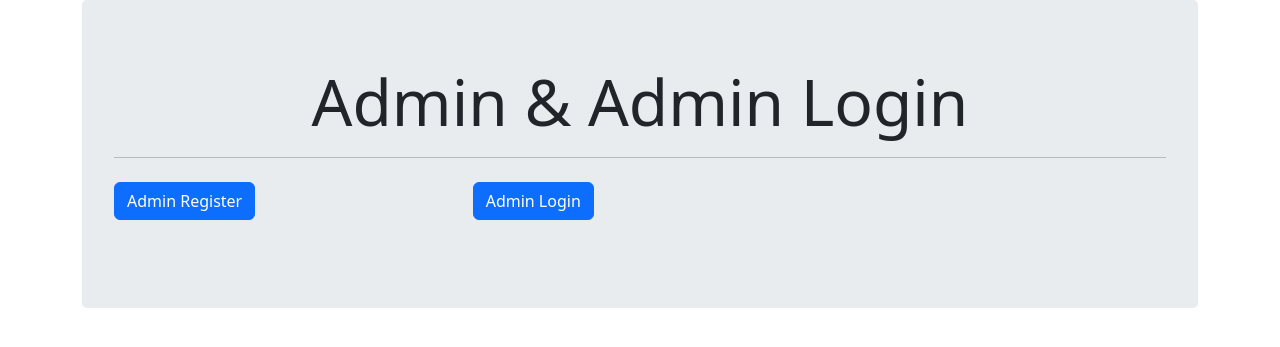
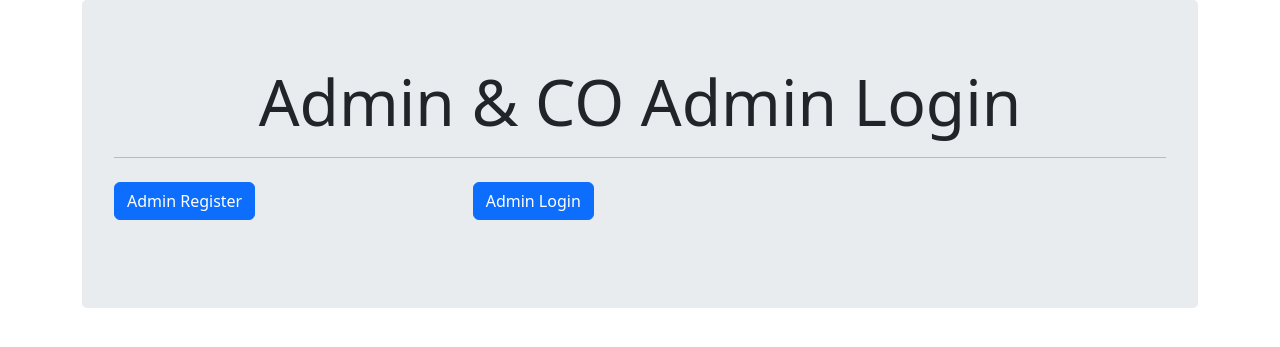
Before and after one commit to subho781/Minor_Project_MCA, a CodeIgniter app: the page made by application/views/home.php in a window 1280 px wide. Shown: the part 72-419 px from the top of the page. Run offline with CodeIgniter, Linux system fonts and the light colour scheme; some libraries are stand-ins or nearby versions.

Commit message:
Update home.php

```diff
--- a/application/views/home.php
+++ b/application/views/home.php
@@ -2,7 +2,7 @@
 
 	<div class="container">
 		<div class="jumbotron">
-			<h3 class="display-3" style="text-align: center;">Admin & Admin Login</h3>
+			<h3 class="display-3" style="text-align: center;">Admin & CO Admin Login</h3>
 			<hr>
 			<div class="my-4">
 				<div class="row">
```
